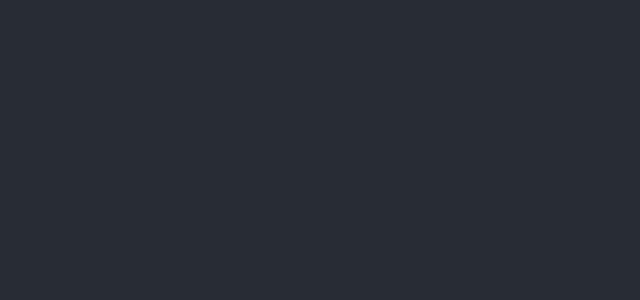
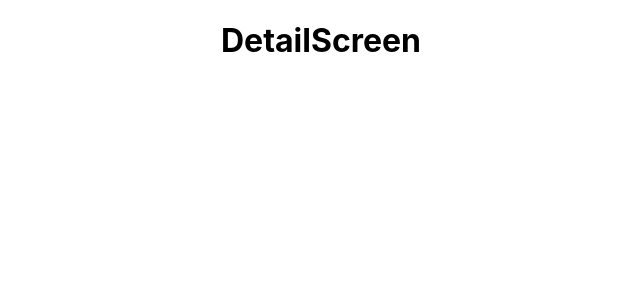
Before and after one commit to Ayan-farhad/Olx-React-JS, a React (Create React App) app: page /DetailScreen/1 in a window 1280 px wide. Before the commit this address had no page. Shown: the top 300 px of the page, without its empty margins (319-959 px from the left). Built offline with nearby package versions, Linux system fonts and the light colour scheme.

Commit message:
Continue

```diff
--- a/src/App.css
+++ b/src/App.css
@@ -3,8 +3,8 @@
 }
 
 body{
-  background-color:#282c34 ;
-  color: white;
+  /* background-color:#282c34 ; */
+  /* color: white; */
 }
 
 button{
--- a/src/Component/Cards/index.js
+++ b/src/Component/Cards/index.js
@@ -1,8 +1,15 @@
+import { useNavigate } from "react-router-dom";
+
 function ApiCards(props){
+    const navigate = useNavigate();
     const { description, imageUrl, title, id, productName, price } = props.item;
 
+    const HandleCardPress = (e) => {
+        navigate(`/DetailScreen/${id}`, { state: e })
+    }
+
     return(
-        <div style={{ display: "inline-flex", marginBottom: 20, margin: 10, cursor: "pointer" }}  >
+        <div onClick={()=>HandleCardPress(props)}  style={{ display: "inline-flex", marginBottom: 20, margin: 10, cursor: "pointer" }}  >
         <div style={{ borderRadius: 5, height: 400, border: '1px solid rgb(199, 196, 196)' }} className="color">
             {imageUrl ?
                 <img style={{ width: '17.3rem', height: 200, borderRadius: 5, borderBottom: '1px solid rgb(180, 190, 190)' }} src={imageUrl} className="card-img-top" alt="alt" />
--- a/src/Config/Router.js
+++ b/src/Config/Router.js
@@ -3,6 +3,7 @@ import DashBoard from "../Screen/Dashboard";
 import RegisterPage from "../Screen/Register";
 import LoginPage from "../Screen/Login";
 import SellPage from "../Screen/SellPage";
+import DetailScreen from "../Screen/DetailScreen";
 
 function AppRouter() {
     return (
@@ -12,6 +13,7 @@ function AppRouter() {
                 <Route path="/Register" element={<RegisterPage/>}/>
                 <Route path="/Login" element={<LoginPage/>}/>
                 <Route path="/PostAd" element={<SellPage/>}/>
+                <Route path="/DetailScreen/:adId" element={<DetailScreen/>}/>
             </Route>
         </Routes>
     )
--- a/src/Screen/DetailScreen/index.js
+++ b/src/Screen/DetailScreen/index.js
@@ -0,0 +1,9 @@
+function DetailScreen(){
+    return (
+        <div>
+            <h1>DetailScreen </h1>
+        </div>
+    )
+}
+
+export default DetailScreen;
```
